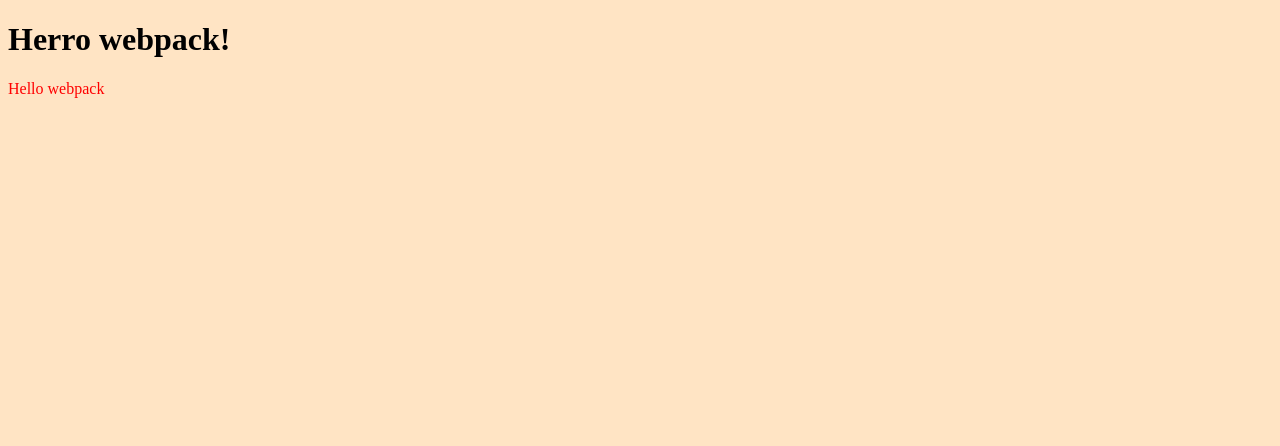
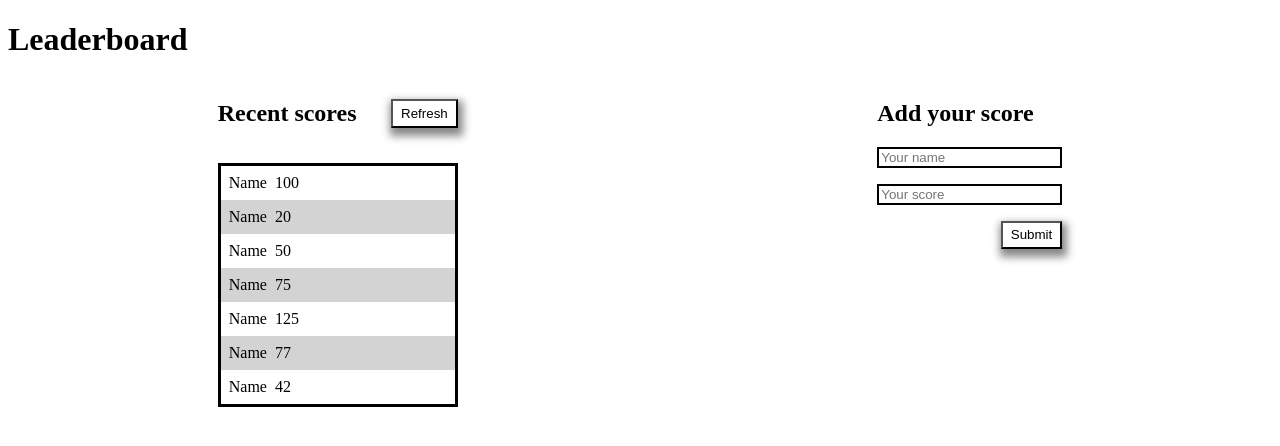
Before and after one commit to leehaney254/Leaderboard, a website built with webpack: page src/index.html in a window 1280 px wide. Built offline with nearby package versions, Linux system fonts and the light colour scheme.

Commit message:
Feat: Complete UI

```diff
--- a/src/index.html
+++ b/src/index.html
@@ -4,11 +4,43 @@
 <head>
   <meta charset="UTF-8">
   <meta name="viewport" content="width=device-width, initial-scale=1.0">
-  <title>Wbpack Exercise</title>
+  <link rel="stylesheet" href="./style.css">
+  <title>Leader Board</title>
 </head>
 
 <body>
-  <h1>Herro webpack!</h1>
+  <h1>Leaderboard</h1>
+  <div id="flexs">
+    <aside id="scoreboard">
+      <div id="refresh">
+        <h2>Recent scores</h2>
+        <button>Refresh</button>
+      </div>
+      <ul>
+        <li><span>Name</span><span class="score">100</span></li>
+        <li><span>Name</span><span class="score">20</span></li>
+        <li><span>Name</span><span class="score">50</span></li>
+        <li><span>Name</span><span class="score">75</span></li>
+        <li><span>Name</span><span class="score">125</span></li>
+        <li><span>Name</span><span class="score">77</span></li>
+        <li><span>Name</span><span class="score">42</span></li>
+      </ul>
+    </aside>
+    <aside>
+      <h2>Add your score</h2>
+      <form>
+        <div class="forminput">
+          <input type="text" placeholder="Your name">
+        </div>
+        <div class="forminput">
+          <input type="number" placeholder="Your score">
+        </div>
+        <div>
+          <button type="submit">Submit</button>
+        </div>
+      </form>
+    </aside>
+  </div>
 </body>
 
 </html>
--- a/src/index.js
+++ b/src/index.js
@@ -1,14 +1 @@
-import _ from 'lodash';
 import './style.css';
-
-function component() {
-  const element = document.createElement('div');
-
-  // Lodash, now imported by this script
-  element.innerHTML = _.join(['Hello', 'webpack'], ' ');
-  element.classList.add('hello');
-
-  return element;
-}
-
-document.body.appendChild(component());
--- a/src/style.css
+++ b/src/style.css
@@ -1,7 +1,52 @@
-.hello {
-  color: red;
+#flexs {
+  display: flex;
+  justify-content: space-around;
 }
 
-body {
-  background-color: bisque;
+#refresh {
+  display: flex;
+  justify-content: space-between;
+  align-items: center;
 }
+
+#scoreboard {
+  width: 15rem;
+}
+
+ul {
+  list-style: none;
+  padding: 0;
+  border: 3px solid #000;
+}
+
+li {
+  padding: 0.5rem;
+}
+
+li:nth-child(even) {
+  background-color: lightgray;
+}
+
+.forminput {
+  margin-bottom: 1rem;
+}
+
+form {
+  display: flex;
+  flex-direction: column;
+  align-items: flex-end;
+}
+
+input {
+  border: 2.5px solid black;
+}
+
+.score {
+  margin-left: 0.5rem;
+}
+
+button {
+  background-color: white;
+  padding: 0.3rem 0.5rem;
+  box-shadow: 2px 5px 8px 3px #888888;
+}
```
